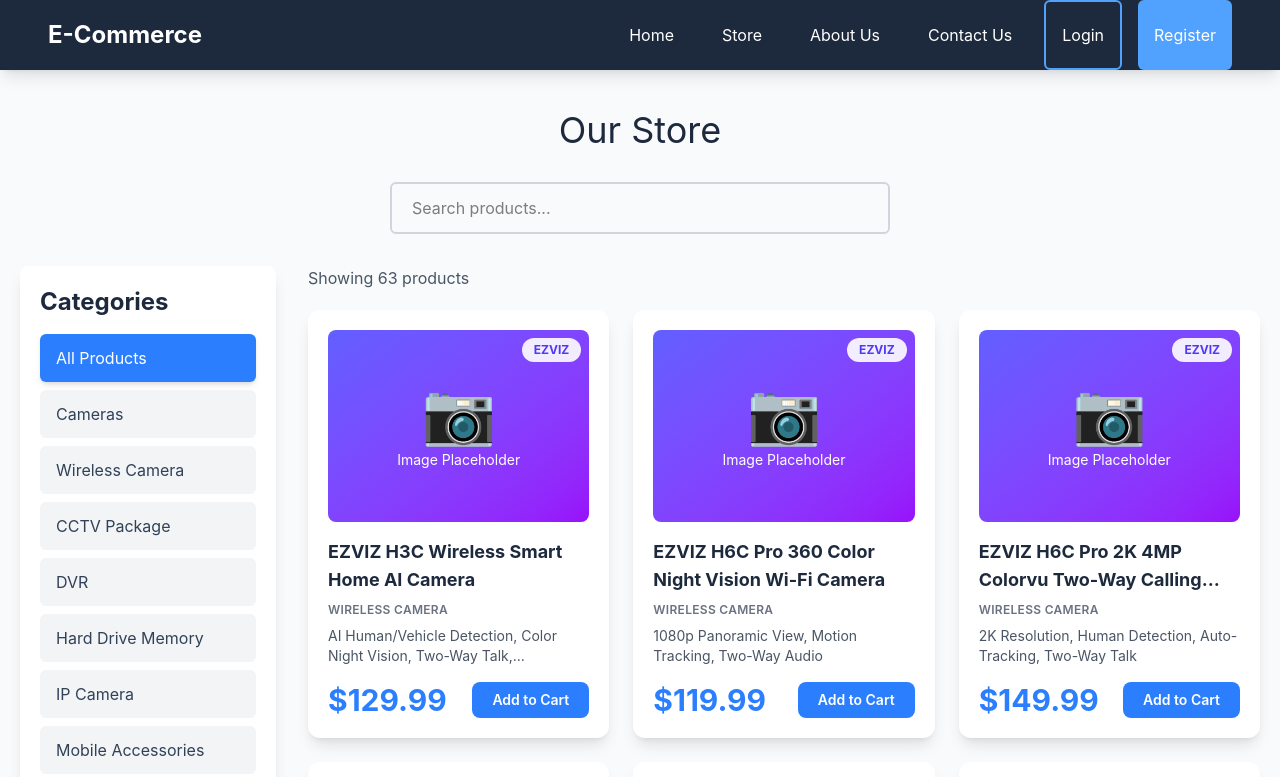
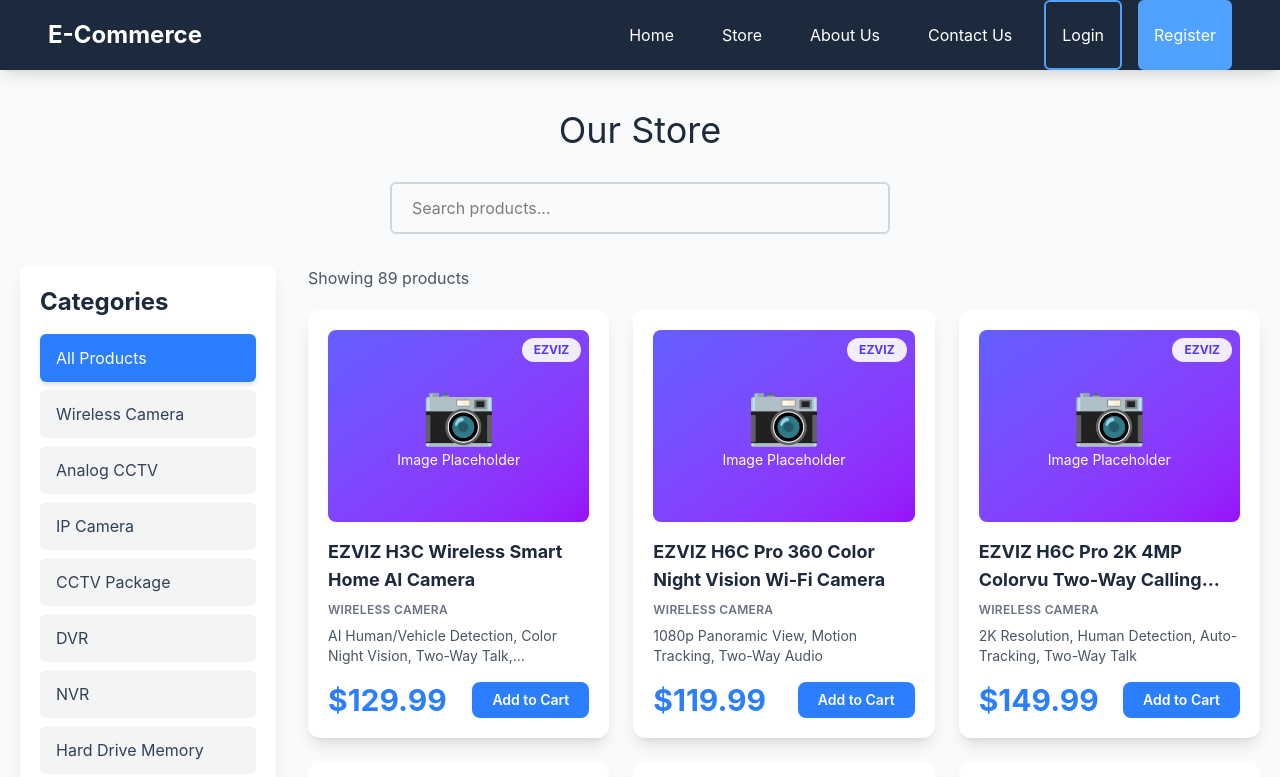
Before and after one commit to Pasindurandima/CCTV, a React (Vite) app in the folder frontend/: page /store in a window 1280 px wide. Shown: the top 777 px of the page. Built offline with nearby package versions, Linux system fonts and the light colour scheme.

Commit message:
store new models add

```diff
--- a/frontend/src/pages/Store.jsx
+++ b/frontend/src/pages/Store.jsx
@@ -89,23 +89,58 @@
     { id: 60, name: 'ASPOR A352 5000mAh Built-in Cable', brand: 'ASPOR', price: 24.99, category: 'Power Bank', features: 'Built-in Type-C Connector, Portable Emergency Charger' },
     { id: 61, name: 'ASPOR A351 Smart Mini 5000mAh Power Bank', brand: 'ASPOR', price: 22.99, category: 'Power Bank', features: 'Ultra-Compact, Built-in Connector, Emergency Charger' },
 
+    // Hikvision Analog CCTV (Turbo HD) - ColorVu & Hybrid Light Cameras
+    { id: 62, name: 'Hikvision DS-2CE12DF0T-FS 2MP ColorVu Audio Fixed Bullet', brand: 'Hikvision', price: 89.99, category: 'Analog CCTV', features: 'Full-time Color Imaging, Built-in Audio, Night Vision' },
+    { id: 63, name: 'Hikvision DS-2CE12DF0T-LFS 2MP ColorVu Audio Fixed Bullet (Silver)', brand: 'Hikvision', price: 94.99, category: 'Analog CCTV', features: 'Hybrid Light, Color Night Vision, Audio Recording' },
+    { id: 64, name: 'Hikvision DS-2CE72KF3T-PIRXO 3K ColorVu PIR Siren 5MP Turret', brand: 'Hikvision', price: 129.99, category: 'Analog CCTV', features: 'PIR Motion Detection, Siren Alert, Color Night Vision' },
+    { id: 65, name: 'Hikvision DS-2CE12KF3T-PIRXO 3K ColorVu PIR Siren 5MP Bullet', brand: 'Hikvision', price: 124.99, category: 'Analog CCTV', features: 'Smart PIR Alarm, Outdoor Bullet, 5MP Resolution' },
+    { id: 66, name: 'Hikvision DS-2CE12DF3T-PIRXOS 2MP ColorVu PIR Siren Audio Bullet', brand: 'Hikvision', price: 119.99, category: 'Analog CCTV', features: 'PIR Alarm, Audio & Siren Functions, ColorVu' },
+    { id: 67, name: 'Hikvision DS-2CE12KF3T-L 3K Gold 40m 5MP ColorVu', brand: 'Hikvision', price: 114.99, category: 'Analog CCTV', features: 'High-Res Color Imaging, 40m IR Range, 5MP' },
+    { id: 68, name: 'Hikvision DS-2CE10KF0T-LPFS 3K ColorVu 5MP Smart Hybrid Light Mini Bullet', brand: 'Hikvision', price: 109.99, category: 'Analog CCTV', features: 'Hybrid Lighting, Night Image Quality, Compact Design' },
+    { id: 69, name: 'Hikvision DS-2CE50DF3T-VPLSZE 2MP Smart Hybrid Light ColorVu Varifocal', brand: 'Hikvision', price: 139.99, category: 'Analog CCTV', features: 'Varifocal Lens, Adjustable Viewing Angle, Hybrid Light' },
+    { id: 70, name: 'Hikvision DS-2CE70DF8T-MFSLN 2MP ColorVu Audio Turret', brand: 'Hikvision', price: 99.99, category: 'Analog CCTV', features: 'Fixed Turret Design, Built-in Audio, ColorVu' },
+    { id: 71, name: 'Hikvision DS-2CE70DF8T-MF 2MP Rainbow ColorVu Camera', brand: 'Hikvision', price: 94.99, category: 'Analog CCTV', features: 'Standard Color Turret, Night Vision, 2MP' },
+    { id: 72, name: 'Hikvision DS-2CE17D0T-EXLF 2MP Smart Hybrid Light 40m Fixed Bullet', brand: 'Hikvision', price: 84.99, category: 'Analog CCTV', features: 'Outdoor Camera, 40m Range, Hybrid Light' },
+    { id: 73, name: 'Hikvision DS-2CE76D0T-EXLPF 2MP Smart Dual Light Dome Indoor', brand: 'Hikvision', price: 79.99, category: 'Analog CCTV', features: 'Indoor Dome, Dual LED Lighting, 2MP Resolution' },
+
+    // Hikvision Wired IP Network Cameras - Motorized/Varifocal
+    { id: 74, name: 'Hikvision DS-2CD2723G2-IZS 2MP Face Detection Varifocal Dome', brand: 'Hikvision', price: 189.99, category: 'IP Camera', features: 'Motorized Varifocal Lens, AcuSense Human Detection, Face Analytics' },
+    { id: 75, name: 'Hikvision DS-2CD2743G2-IZS 4MP Face Detection Varifocal Dome', brand: 'Hikvision', price: 229.99, category: 'IP Camera', features: 'Higher Resolution Varifocal, 4MP, Face Detection' },
+    { id: 76, name: 'Hikvision DS-2CD2623G2-IZS 2MP Line Cross Face Detection Varifocal', brand: 'Hikvision', price: 179.99, category: 'IP Camera', features: 'Line Crossing Analytics, Varifocal Lens, 2MP' },
+    { id: 77, name: 'Hikvision DS-2CD2643G2-IZS 4MP Line Cross Face Detection Varifocal', brand: 'Hikvision', price: 219.99, category: 'IP Camera', features: '4MP Analytics, Line Crossing Detection, Motorized Zoom' },
+
+    // Hikvision Wired IP - Fixed Bullet Cameras
+    { id: 78, name: 'Hikvision DS-2CD2T23G2-4I 80m 2MP Human Vehicle Detection Fixed Bullet', brand: 'Hikvision', price: 159.99, category: 'IP Camera', features: 'Long Range Detection, 80m IR, Human/Vehicle AI' },
+    { id: 79, name: 'Hikvision DS-2CD2T23G2-2I 60m 2MP Human Vehicle Detection Fixed Bullet', brand: 'Hikvision', price: 149.99, category: 'IP Camera', features: 'Standard Detection Range, 60m IR, AI Analytics' },
+    { id: 80, name: 'Hikvision DS-2CD2T43G2-4I 80m 4MP Line Crossing Human Detection Fixed Bullet', brand: 'Hikvision', price: 189.99, category: 'IP Camera', features: '4MP Resolution, Line Crossing Analytics, 80m Range' },
+    { id: 81, name: 'Hikvision DS-2CD2T43G2-2I 60m 2K Line Crossing Human Detection Fixed Bullet', brand: 'Hikvision', price: 179.99, category: 'IP Camera', features: 'Line Cross Analytics, 2K Resolution, 60m IR' },
+
+    // Hikvision Wired IP - Fixed Turret & Dome (Audio/Detection)
+    { id: 82, name: 'Hikvision DS-2CD2323G2-IU 2MP Line Crossing Face Detection Turret', brand: 'Hikvision', price: 169.99, category: 'IP Camera', features: 'Turret Design, Built-in Mic Option, Line Crossing Analytics' },
+    { id: 83, name: 'Hikvision DS-2CD2343G2-IU 4MP Mic SD Card Face Detection Turret', brand: 'Hikvision', price: 199.99, category: 'IP Camera', features: '4MP Turret, Built-in Audio, SD Card Slot' },
+    { id: 84, name: 'Hikvision DS-2CD2163G0-IU 6MP Audio Face Detection Fixed Network Camera', brand: 'Hikvision', price: 249.99, category: 'IP Camera', features: 'Compact IP Camera, 6MP, Built-in Microphone' },
+    { id: 85, name: 'Hikvision DS-2CD2183G0-IU 4K Audio Face Detection Fixed Dome', brand: 'Hikvision', price: 299.99, category: 'IP Camera', features: '8MP 4K Resolution, Built-in Mic, Face Analytics' },
+    { id: 86, name: 'Hikvision DS-2CD2123G2-IU 2MP Audio Face Detection IP Camera', brand: 'Hikvision', price: 139.99, category: 'IP Camera', features: 'Basic IP Dome, Built-in Audio, 2MP' },
+    { id: 87, name: 'Hikvision DS-2CD2143G2-IU 4MP Audio Face Detection IP Camera', brand: 'Hikvision', price: 179.99, category: 'IP Camera', features: '4MP Dome, Built-in Microphone, Face Detection' },
+
     // Sound Devices
-    { id: 62, name: 'CCTV Audio Microphone', brand: 'Generic', price: 39.99, category: 'Sound Devices', features: 'High Sensitivity, Weather Resistant, RCA Output' },
-    { id: 63, name: 'Bluetooth Speaker for Announcements', brand: 'JBL', price: 89.99, category: 'Sound Devices', features: 'Portable, Long Battery Life, Clear Audio' },
+    { id: 88, name: 'CCTV Audio Microphone', brand: 'Generic', price: 39.99, category: 'Sound Devices', features: 'High Sensitivity, Weather Resistant, RCA Output' },
+    { id: 89, name: 'Bluetooth Speaker for Announcements', brand: 'JBL', price: 89.99, category: 'Sound Devices', features: 'Portable, Long Battery Life, Clear Audio' },
   ]);
 
   const [selectedCategory, setSelectedCategory] = useState('');
   const [searchQuery, setSearchQuery] = useState('');
 
   const categories = [
-    'Cameras',
     'Wireless Camera',
+    'Analog CCTV',
+    'IP Camera',
     'CCTV Package',
     'DVR',
+    'NVR',
     'Hard Drive Memory',
-    'IP Camera',
+    'Cameras',
     'Mobile Accessories',
-    'NVR',
     'Sound Devices',
     'TV and Monitor',
     'UPS Inverters',
```
